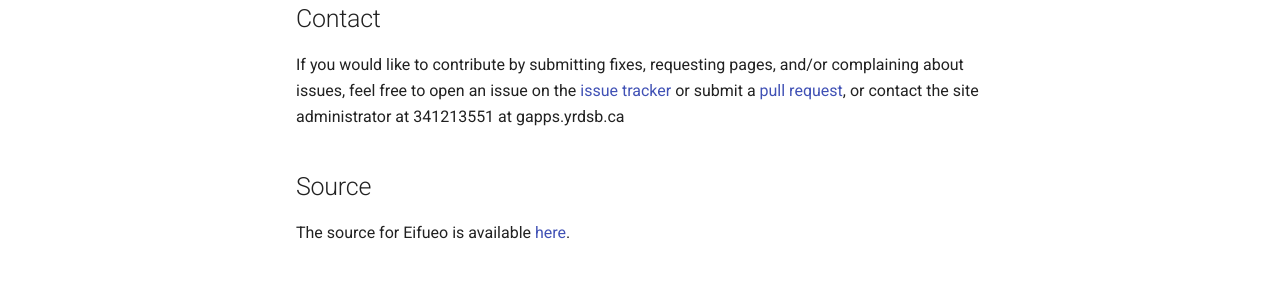
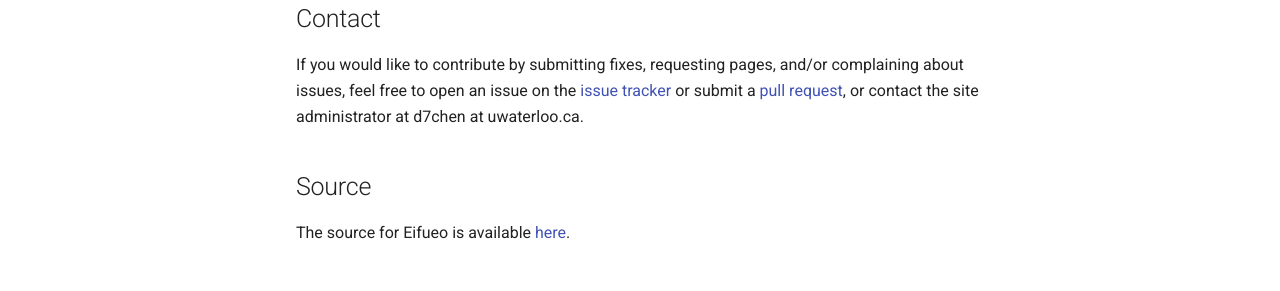
Before and after one commit to potatoeggy/eifueo, an MkDocs documentation site: the page built from docs/index.md, in a window 1280 px wide. Shown: the part 409-700 px from the top of the page. Built offline with MkDocs 1.6.1 and Material for MkDocs 9.7.7, drawn with Linux system fonts in a browser that asks for light colours; formulas are drawn with MathJax 3.

Commit message:
home: set email to uwaterloo email

```diff
--- a/docs/index.md
+++ b/docs/index.md
@@ -10,7 +10,7 @@ Testing math rendering: $a^2+b^2=c^2$
 
 ## Contact
 
-If you would like to contribute by submitting fixes, requesting pages, and/or complaining about issues, feel free to open an issue on the [issue tracker](https://git.eggworld.tk/eggy/eifueo/issues) or submit a [pull request](https://git.eggworld.tk/eggy/eifueo/pulls), or contact the site administrator at 341213551 at gapps.yrdsb.ca
+If you would like to contribute by submitting fixes, requesting pages, and/or complaining about issues, feel free to open an issue on the [issue tracker](https://git.eggworld.tk/eggy/eifueo/issues) or submit a [pull request](https://git.eggworld.tk/eggy/eifueo/pulls), or contact the site administrator at d7chen at uwaterloo.ca.
 
 ## Source
 
```
